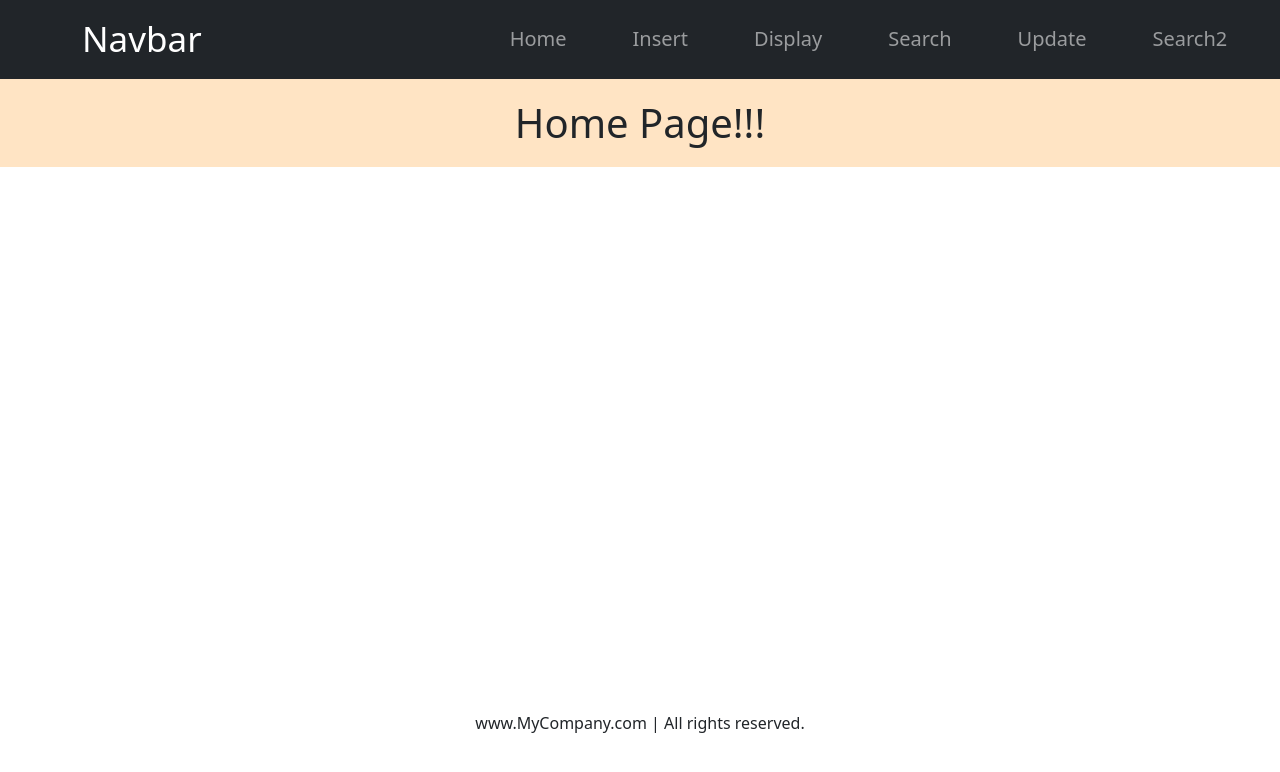
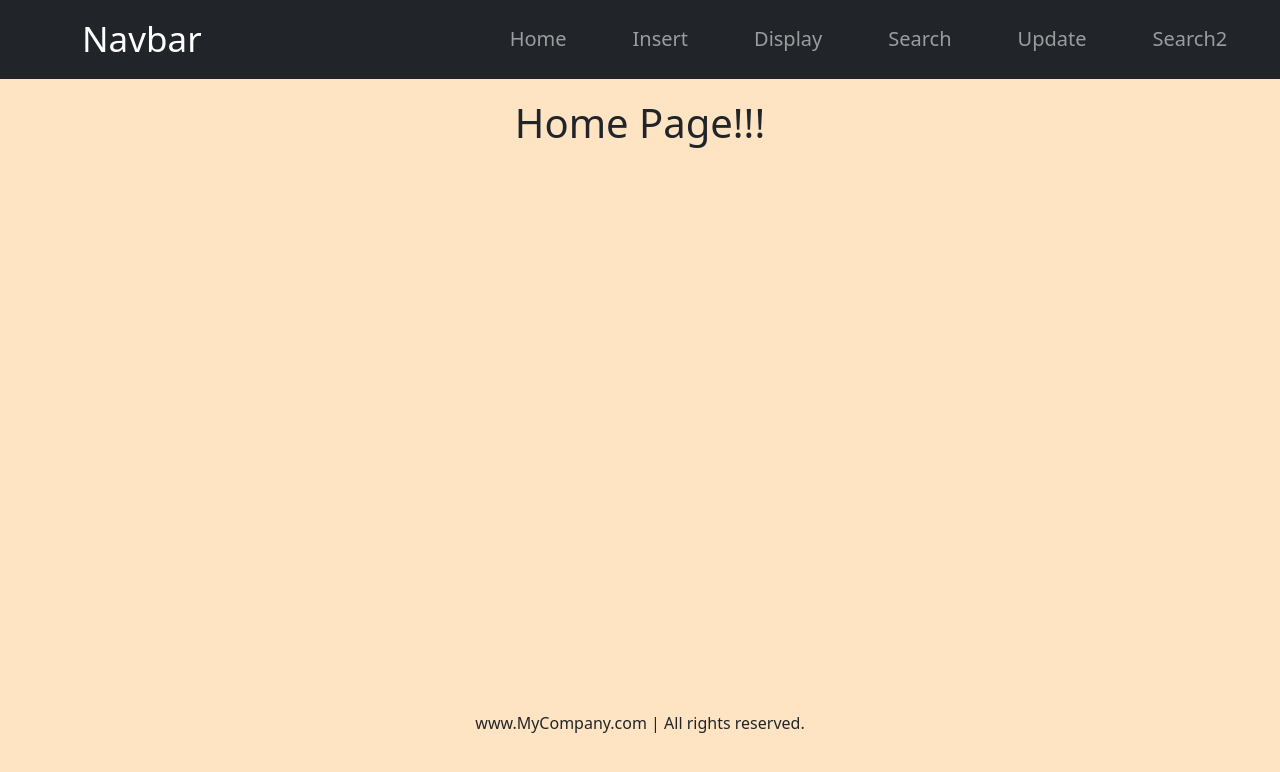
Before and after one commit to Ananya737/CRUD-in-React-, a React (Vite) app in the folder MyApp/: page / in a window 1280 px wide. Shown: the top 772 px of the page. Built offline with nearby package versions, Linux system fonts and the light colour scheme.

Commit message:
Display in process

```diff
--- a/MyApp/src/Pages/Display.jsx
+++ b/MyApp/src/Pages/Display.jsx
@@ -1,8 +1,30 @@
+import axios from "axios";
+import { useEffect, useState } from "react";
+
+
 
 const Display=()=>{
+    const [myData,setMyData]=useState([]);
+
+    let display=async()=>{
+        let api='http://localhost:3000/Students';
+        let res=await axios.get(api);
+        console.log(res.data);
+
+
+    }
+    useEffect(()=>{
+        display();
+    },[])
+
     return(
         <>
         <h1 style={{display:"flex",justifyContent:"center",backgroundColor:"bisque",padding:"20px"}}>Display Page!</h1>
+
+
+
+
+
 
         </>
     )
--- /dev/null
+++ b/MyApp/src/Pages/style.css
@@ -0,0 +1,3 @@
+body{
+    background-color: bisque;
+}
--- a/MyApp/src/main.jsx
+++ b/MyApp/src/main.jsx
@@ -2,6 +2,7 @@ import { createRoot } from 'react-dom/client'
 import App from './App.jsx'
 import 'bootstrap/dist/css/bootstrap.min.css';
 import 'react-toastify/dist/ReactToastify.css';
+import './Pages/style.css';
 createRoot(document.getElementById('root')).render(
 
     <App />
```
